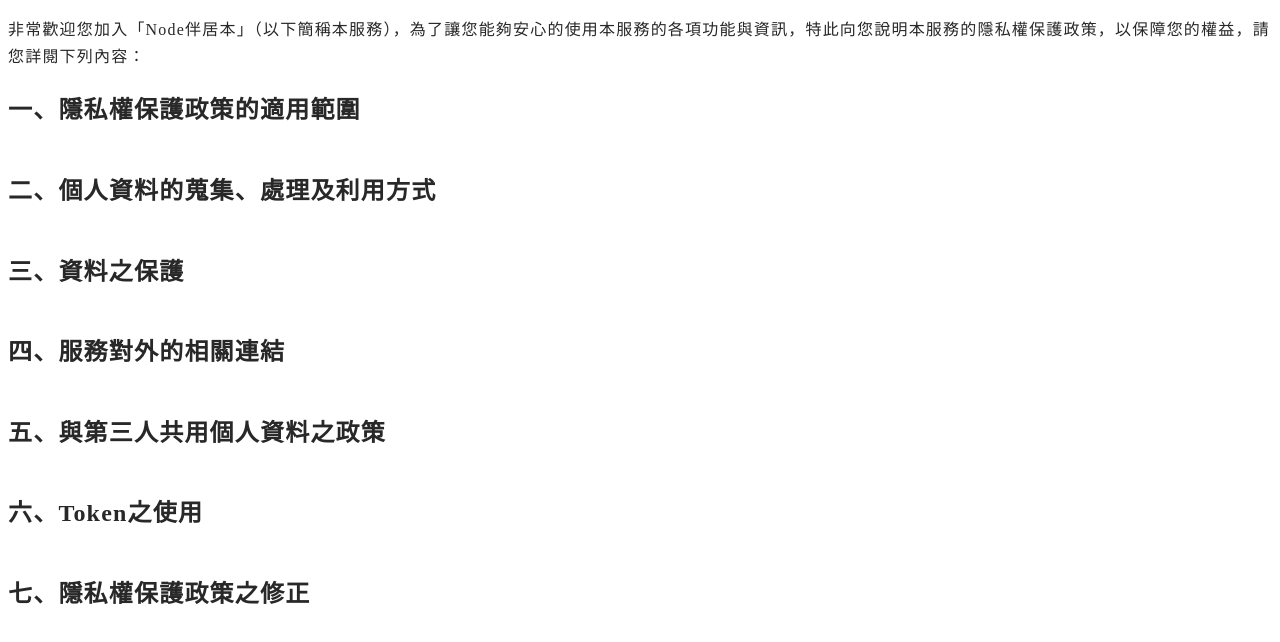
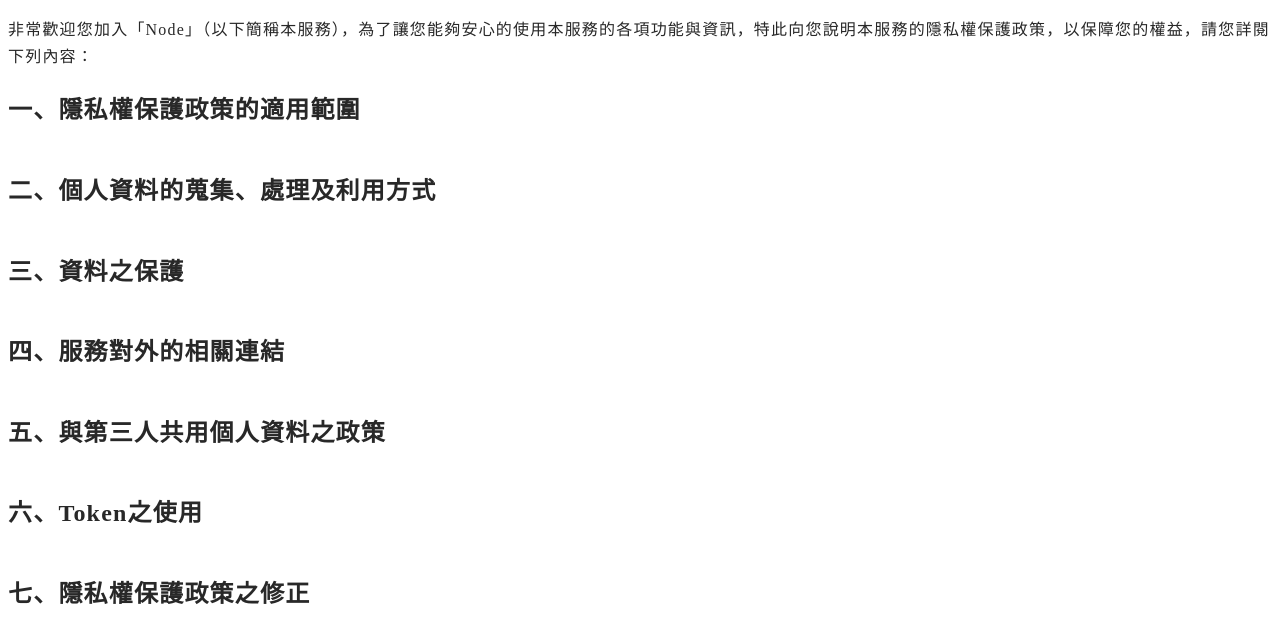
Before and after one commit to Node-us/privacy-policy, a plain HTML site: page app.zh-Hant.html in a window 1280 px wide. Drawn offline with Linux system fonts and the light colour scheme.

Commit message:
Update app.zh-Hant.html

```diff
--- a/app.zh-Hant.html
+++ b/app.zh-Hant.html
@@ -1,4 +1,4 @@
-<!DOCTYPE html><html lang="en"><head><meta charset="UTF-8"/><meta name="viewport" content="width=device-width, initial-scale=1.0"/><meta http-equiv="X-UA-Compatible" content="ie=edge"/><title>Privacy Policy | 隱私權政策</title><link rel="stylesheet" href="./static/style.css?v=1535260664760"/><script type="application/javascript" src="./static/script.js?v=1535260664760"></script></head><body><div><p>非常歡迎您加入「Node伴居本」（以下簡稱本服務），為了讓您能夠安心的使用本服務的各項功能與資訊，特此向您說明本服務的隱私權保護政策，以保障您的權益，請您詳閱下列內容：</p>
+<!DOCTYPE html><html lang="en"><head><meta charset="UTF-8"/><meta name="viewport" content="width=device-width, initial-scale=1.0"/><meta http-equiv="X-UA-Compatible" content="ie=edge"/><title>Privacy Policy | 隱私權政策</title><link rel="stylesheet" href="./static/style.css?v=1535260664760"/><script type="application/javascript" src="./static/script.js?v=1535260664760"></script></head><body><div><p>非常歡迎您加入「Node」（以下簡稱本服務），為了讓您能夠安心的使用本服務的各項功能與資訊，特此向您說明本服務的隱私權保護政策，以保障您的權益，請您詳閱下列內容：</p>
 <h2 id="">一、隱私權保護政策的適用範圍</h2>
 <p>隱私權保護政策內容，包括本應用程式如何處理在您使用本服務時收集到的個人識別資料。隱私權保護政策不適用於本服務以外的相關任何服務，也不適用於非本服務所委託或參與管理的人員。</p>
 <h2 id="-1">二、個人資料的蒐集、處理及利用方式</h2>
```
